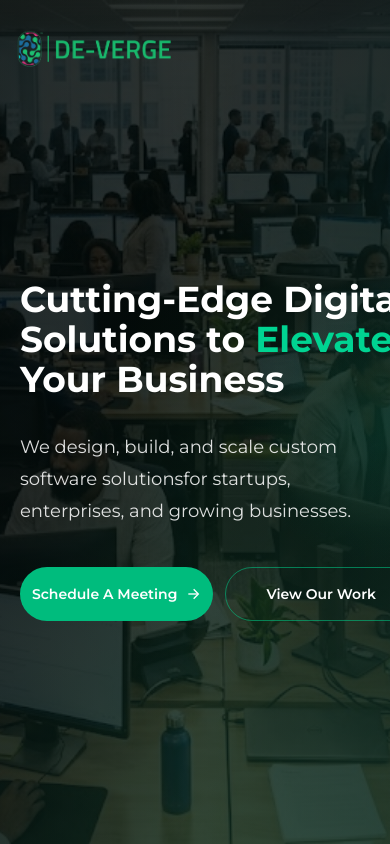
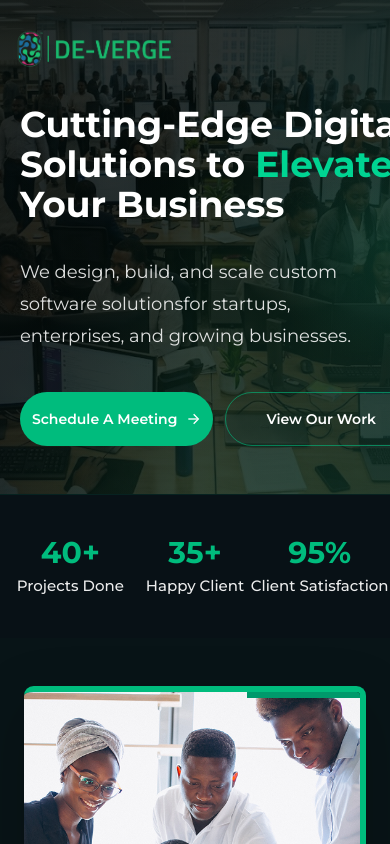
Before and after one commit to Augustine-edeh/deverge, a Next.js app in the folder devergehub/: page / in a window 390 px wide. Shown: the top 844 px of the page. Built offline with nearby package versions, Linux system fonts and the light colour scheme.

Commit message:
chore: align hero-section texts to design specs

```diff
--- a/devergehub/src/app/page.tsx
+++ b/devergehub/src/app/page.tsx
@@ -215,10 +215,10 @@
           <div className="absolute inset-0 bg-[radial-gradient(circle_at_right,rgba(16,185,129,0.12),transparent_26%),linear-gradient(90deg,rgba(7,17,21,0.34),rgba(7,17,21,0.18),rgba(7,17,21,0.42))]" />
         </div>
 
-        <div className="relative w-full min-h-dvh flex flex-col px-2 sm:px-6 md:px-10 lg:px-18.5 pb-10 md:pb-12">
+        <div className="relative w-full min-h-1/2 md:min-h-dvh flex flex-col px-2 sm:px-6 md:px-10 lg:px-18.5 pb-10 md:pb-12">
           <SiteNavbar />
 
-          <div className="relative z-10 flex-1 flex items-center py-14 md:py-16">
+          <div className="relative z-10 flex-1 flex md:items-center py-2 md:py-14 md:py-16">
             <div className="w-full px-3 sm:px-10 md:px-18.5">
               {/* Hero Headline texts */}
               <div className="max-w-5xl font-bold text-4xl sm:text-6xl lg:text-7xl md:leading-16 tracking-[0] text-white">
@@ -251,13 +251,13 @@
       </section>
 
       <section className="bg-[#081116] px-6 py-10 md:px-10 lg:px-12">
-        <div className="mx-auto grid max-w-5xl gap-8 text-center md:grid-cols-3">
+        <div className="max-w-5xl mx-auto grid grid-cols-3 gap-8 text-center">
           {stats.map((stat) => (
-            <div key={stat.label}>
-              <div className="text-5xl font-extrabold text-emerald-500 md:text-[3.6rem]">
+            <div key={stat.label} className="grid place-content-center">
+              <div className="text-3xl md:text-5xl font-extrabold text-emerald-500 md:text-[3.6rem]">
                 {stat.value}
               </div>
-              <p className="mt-1 text-2xl font-medium text-white/92">
+              <p className="mt-1 text- [15px] md:text-2xl font-medium text-white/92 text-nowrap">
                 {stat.label}
               </p>
             </div>
```
